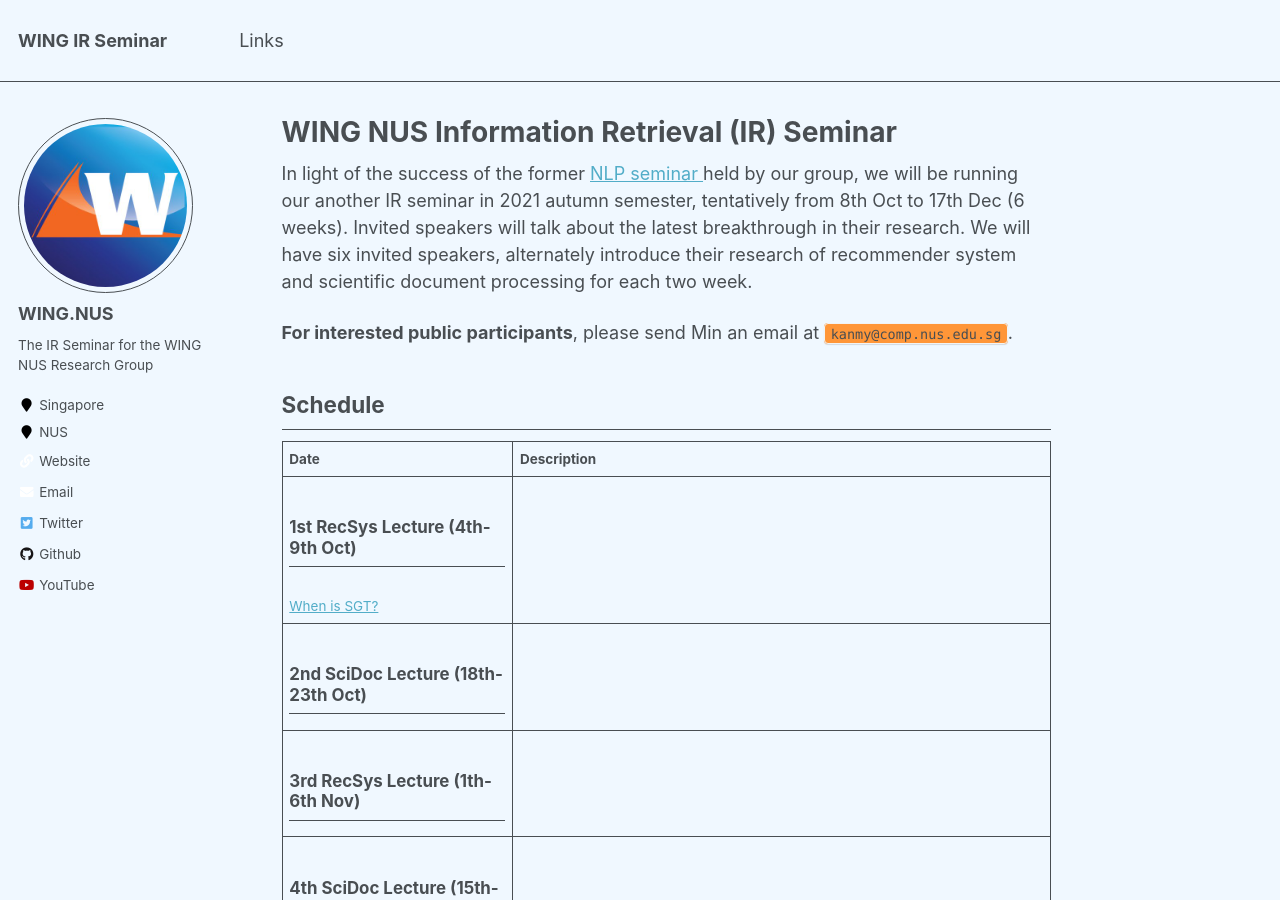
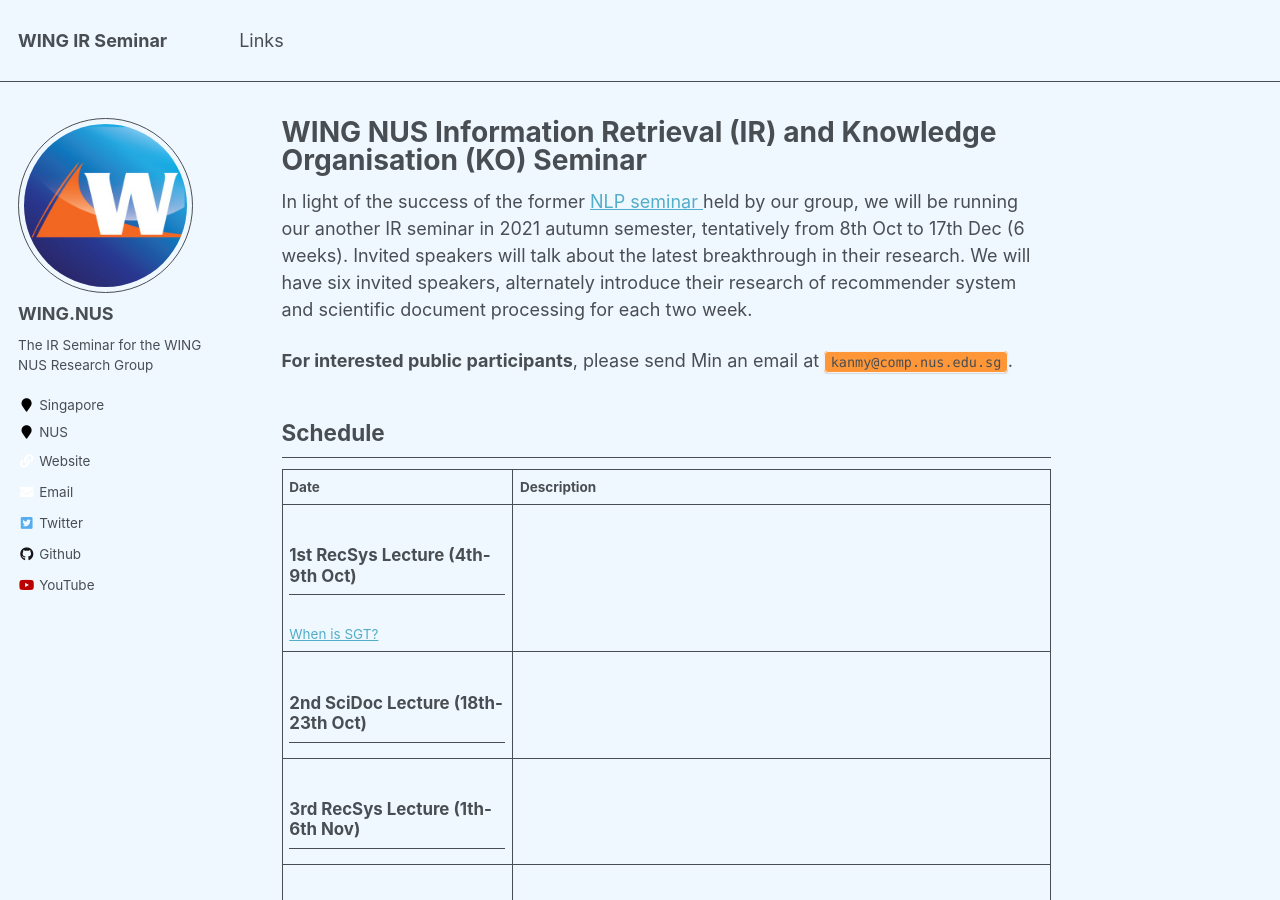
Before and after one commit to WING-NUS/ir-seminar, a Jekyll site: the page built from _pages/about.md, in a window 1280 px wide and 900 px high. Built offline with Jekyll 4.4.1, drawn with Linux system fonts in a browser that asks for light colours.

Commit message:
change title

```diff
--- a/_pages/about.md
+++ b/_pages/about.md
@@ -1,6 +1,6 @@
 ---
 permalink: /
-title: "WING NUS Information Retrieval (IR) Seminar"
+title: "WING NUS Information Retrieval (IR) and Knowledge Organisation (KO) Seminar"
 author_profile: true
 redirect_from:
   - /about/
```
